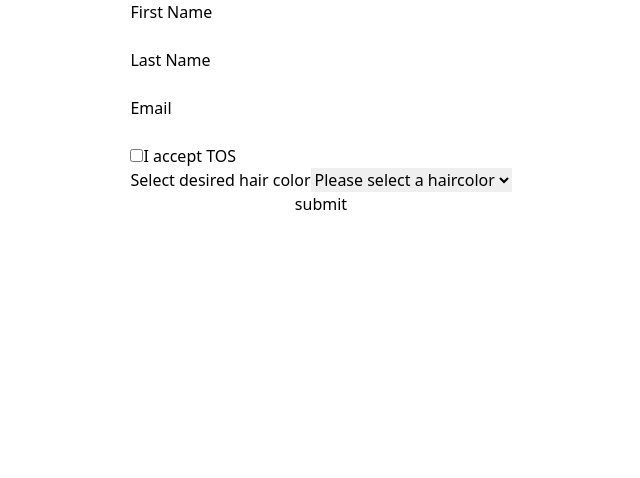
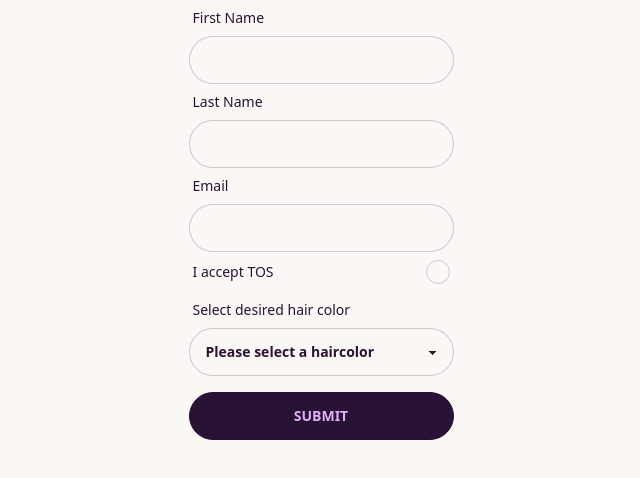
Before and after one commit to radovanbotik/formik, a React (Vite) app: page / in a window 1280 px wide. Shown: the top 478 px of the page, without its empty margins (319-959 px from the left). Built offline with nearby package versions, Linux system fonts and the light colour scheme.

Commit message:
customizing and stylying added

```diff
--- a/index.html
+++ b/index.html
@@ -1,5 +1,5 @@
 <!DOCTYPE html>
-<html lang="en">
+<html lang="en" data-theme="cupcake">
   <head>
     <meta charset="UTF-8" />
     <link rel="icon" type="image/svg+xml" href="/vite.svg" />
--- a/package.json
+++ b/package.json
@@ -10,6 +10,7 @@
   },
   "dependencies": {
     "@babel/plugin-proposal-decorators": "^7.21.0",
+    "daisyui": "^2.51.4",
     "formik": "^2.2.9",
     "react": "^18.2.0",
     "react-dom": "^18.2.0",
--- a/src/components/ToDo/Button.tsx
+++ b/src/components/ToDo/Button.tsx
@@ -1,8 +1,9 @@
 import React from "react";
 
 const Button = ({ isSubmiting }) => {
+  const isSubmitting = Boolean(isSubmiting);
   return (
-    <button type="submit" disabled={isSubmiting}>
+    <button type="submit" disabled={isSubmiting} className={`btn ${isSubmiting && "loading"} mt-4`}>
       submit
     </button>
   );
--- a/src/components/ToDo/Checkbox.tsx
+++ b/src/components/ToDo/Checkbox.tsx
@@ -5,14 +5,25 @@ import ErrorMessage from "./ErrorMessage";
 const Checkbox = ({ children, ...props }) => {
   const [field, meta] = useField({ ...props, type: "checkbox" });
 
-  const errorStyles = meta.touched && meta.error && "border-2 border-solid border-red-500";
+  const isError = meta.touched && meta.error;
+  const isValid = Boolean(meta.value);
+
   return (
-    <div>
-      <label className={`${errorStyles}`}>
-        <input type="checkbox" {...field} {...props} />
-        {children}
+    <div className="form-control">
+      <label className={`label cursor-pointer`}>
+        <span className="label-text">{children}</span>
+        <input
+          type="checkbox"
+          {...field}
+          {...props}
+          className={`checkbox ${isError && "checkbox-error"} ${isValid && "checkbox-success"}`}
+        />
       </label>
-      {meta.touched && meta.error && <ErrorMessage message={meta.error} />}
+      {isError && (
+        <label className="label">
+          <span className="label-text-alt">{meta.error}</span>
+        </label>
+      )}
     </div>
   );
 };
--- a/src/components/ToDo/Form.tsx
+++ b/src/components/ToDo/Form.tsx
@@ -12,7 +12,7 @@ const Formular = () => {
       initialValues={{ firstname: "", lastname: "", email: "", TOS: false, haircolor: "" }}
       validationSchema={Yup.object({
         firstname: Yup.string().max(15, "Must be 15 characters or less").required("This field is required."),
-        lastname: Yup.string().max(15, "Must be 15 characters or less").required("This field is requried."),
+        lastname: Yup.string().max(15, "Must be 15 characters or less").required("This field is required."),
         email: Yup.string().email("Invalid email address.").required("This field is required."),
         TOS: Yup.boolean().isTrue("You have to agree to our TOS in order to continue."),
         haircolor: Yup.string()
@@ -20,18 +20,20 @@ const Formular = () => {
           .required("This field is required."),
       })}
       onSubmit={(values, actions) => {
-        console.log(actions);
-        console.log(values);
+        actions.resetForm();
+        actions.setSubmitting(false);
       }}
     >
       {formik => (
-        <Form className="flex flex-col max-w-md">
+        <Form className="flex flex-col w-md">
           <TextInput label="First Name" name="firstname" type="text" />
           <TextInput label="Last Name" name="lastname" type="text" />
           <TextInput label="Email" name="email" type="email" />
           <Checkbox name="TOS">I accept TOS</Checkbox>
           <Select label="Select desired hair color" name="haircolor">
-            <option value="">Please select a haircolor</option>
+            <option value="" disabled>
+              Please select a haircolor
+            </option>
             <option value="blonde">Blonde</option>
             <option value="red">Red</option>
             <option value="blue">Blue</option>
--- a/src/components/ToDo/Select.tsx
+++ b/src/components/ToDo/Select.tsx
@@ -6,12 +6,26 @@ const Select = ({ label, ...props }) => {
   const [field, meta] = useField(props);
 
   const errorStyles = meta.touched && meta.error && "border-2 border-solid border-red-500";
+  const isError = meta.touched && meta.error;
+  const isValid = Boolean(meta.value);
 
   return (
-    <div>
-      <label htmlFor={props.name || props.id}>{label}</label>
-      <select {...field} {...props} className={`${errorStyles}`} />
-      {meta.touched && meta.error && <ErrorMessage message={meta.error} />}
+    <div className={`form-control w-full max-w-xs`}>
+      <label htmlFor={props.name || props.id} className="label">
+        <span className="label-text">{label}</span>
+      </label>
+      <select
+        {...field}
+        {...props}
+        className={`select  ${isValid ? "select-success" : "select-bordered"} ${
+          isError ? "select-error" : "select-bordered"
+        }`}
+      />
+      {isError && (
+        <label className="label">
+          <span className="label-text-alt">{meta.error}</span>
+        </label>
+      )}
     </div>
   );
 };
--- a/src/components/ToDo/TextInput.tsx
+++ b/src/components/ToDo/TextInput.tsx
@@ -7,12 +7,27 @@ const TextInput = ({ label, ...props }) => {
 
   const errorStyles = meta.touched && meta.error && "border-2 border-solid border-red-500 shake";
 
+  const isError = meta.touched && meta.error;
+  const isValid = Boolean(meta.value);
+
   return (
-    <>
-      <label htmlFor={props.id || props.name}>{label}</label>
-      <input {...field} {...props} className={`${errorStyles}`} />
-      {meta.touched && meta.error && <ErrorMessage message={meta.error} />}
-    </>
+    <div className="form-control w-full max-w-xs">
+      <label htmlFor={props.id || props.name} className="label">
+        <span className="label-text">{label}</span>
+      </label>
+      <input
+        {...field}
+        {...props}
+        className={`input input-bordered ${isValid && "input-success"} ${
+          isError && "input-error shake"
+        } w-full max-w-xs`}
+      />
+      {isError && (
+        <label className="label">
+          <span className="label-text-alt">{meta.error}</span>
+        </label>
+      )}
+    </div>
   );
 };
 
--- a/tailwind.config.cjs
+++ b/tailwind.config.cjs
@@ -4,5 +4,38 @@ module.exports = {
   theme: {
     extend: {},
   },
-  plugins: [],
+  daisyui: {
+    themes: [
+      "light",
+      "dark",
+      "cupcake",
+      "bumblebee",
+      "emerald",
+      "corporate",
+      "synthwave",
+      "retro",
+      "cyberpunk",
+      "valentine",
+      "halloween",
+      "garden",
+      "forest",
+      "aqua",
+      "lofi",
+      "pastel",
+      "fantasy",
+      "wireframe",
+      "black",
+      "luxury",
+      "dracula",
+      "cmyk",
+      "autumn",
+      "business",
+      "acid",
+      "lemonade",
+      "night",
+      "coffee",
+      "winter",
+    ],
+  },
+  plugins: [require("daisyui")],
 };
```
Also changed, not shown: 1 other file (tests, documents, lock files or other folders).
